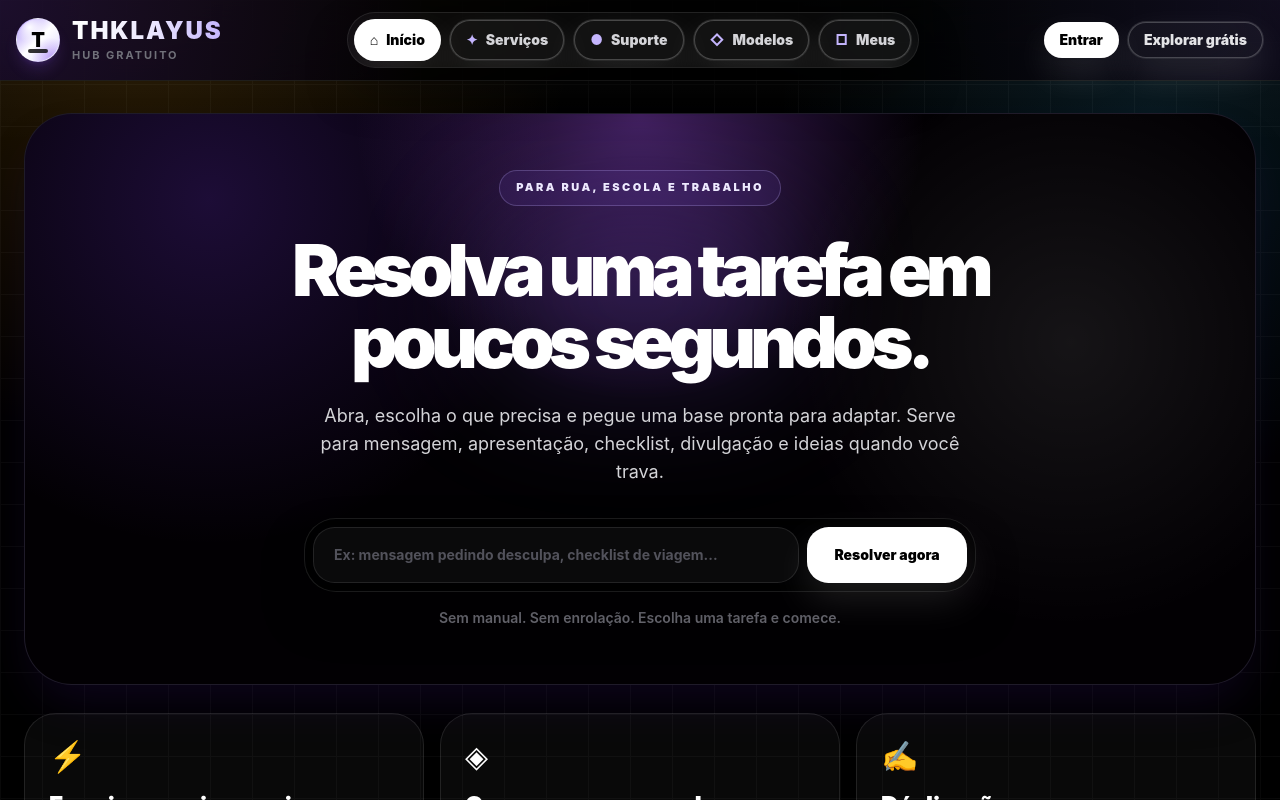
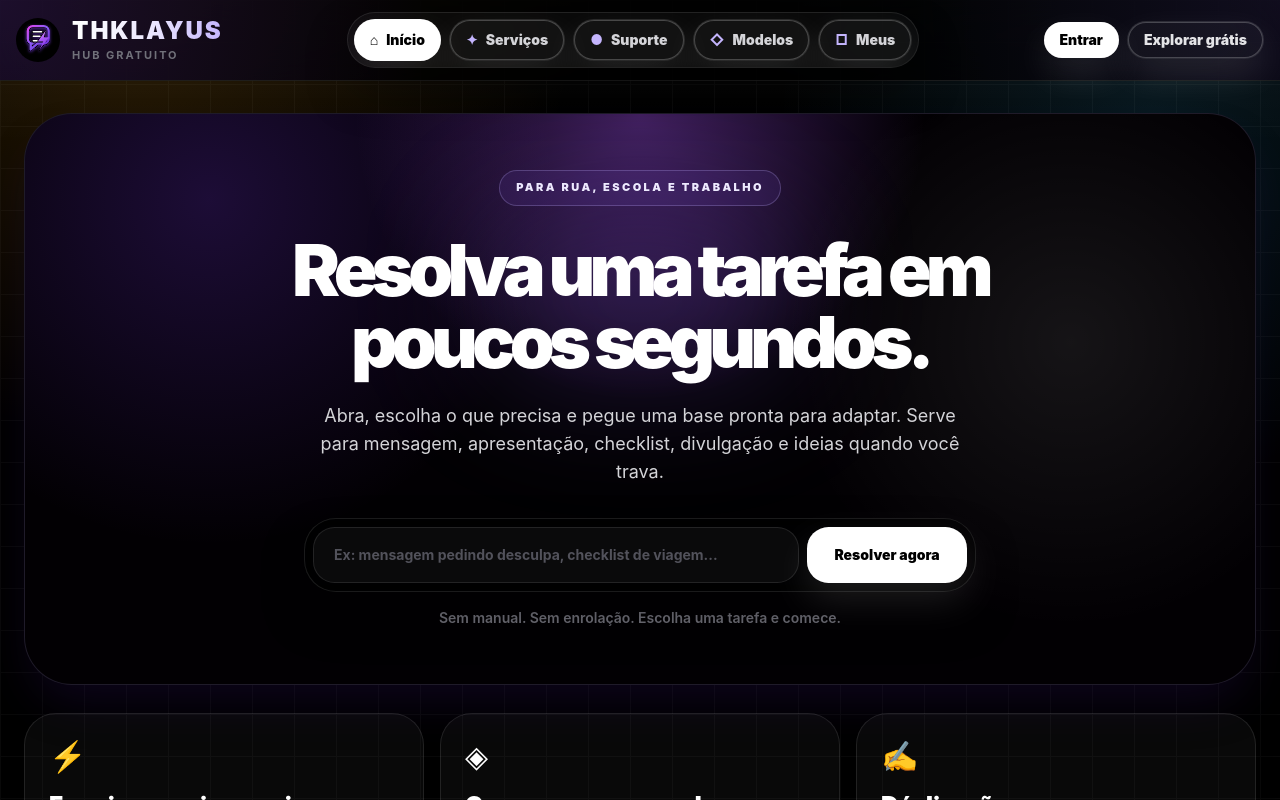
Before and after one commit to thiagodouglas19t-lang/Thklayus-hub, a React (Vite) app: page / in a window 1280 px wide. Shown: the top 800 px of the page. Built offline with nearby package versions, Linux system fonts and the light colour scheme.

Commit message:
Replace logo with svg asset

```diff
--- a/src/components/Navbar.tsx
+++ b/src/components/Navbar.tsx
@@ -32,14 +32,12 @@ type ConfigNavItem = {
 };
 
 function AppLogo() {
-  const companyInitial = appConfig.brand.company?.charAt(0) || "T";
-
   return (
-    <div className="relative grid h-11 w-11 place-items-center overflow-hidden rounded-2xl border border-white/10 bg-gradient-to-br from-violet-400 via-white to-violet-200 text-black shadow-lg shadow-violet-500/20">
-      <div className="absolute inset-0 bg-[radial-gradient(circle_at_30%_20%,rgba(255,255,255,0.95),transparent_34%),radial-gradient(circle_at_80%_90%,rgba(124,58,237,0.35),transparent_38%)]" />
-      <span className="relative text-xl font-black">{companyInitial}</span>
-      <span className="absolute bottom-2 h-1 w-5 rounded-full bg-black/80" />
-    </div>
+    <img
+      src="/logo-aprendaja.svg"
+      alt="AprendaJá"
+      className="h-11 w-11 rounded-2xl"
+    />
   );
 }
 
```
